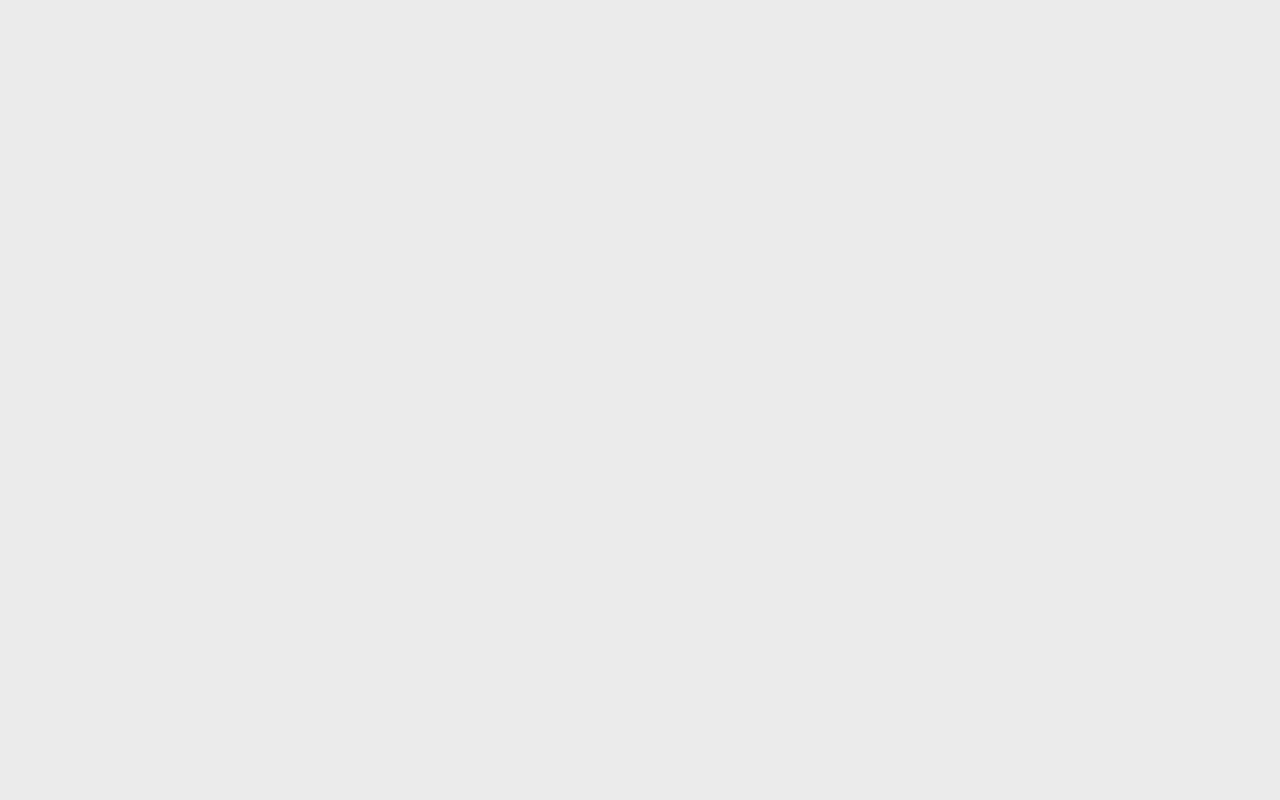
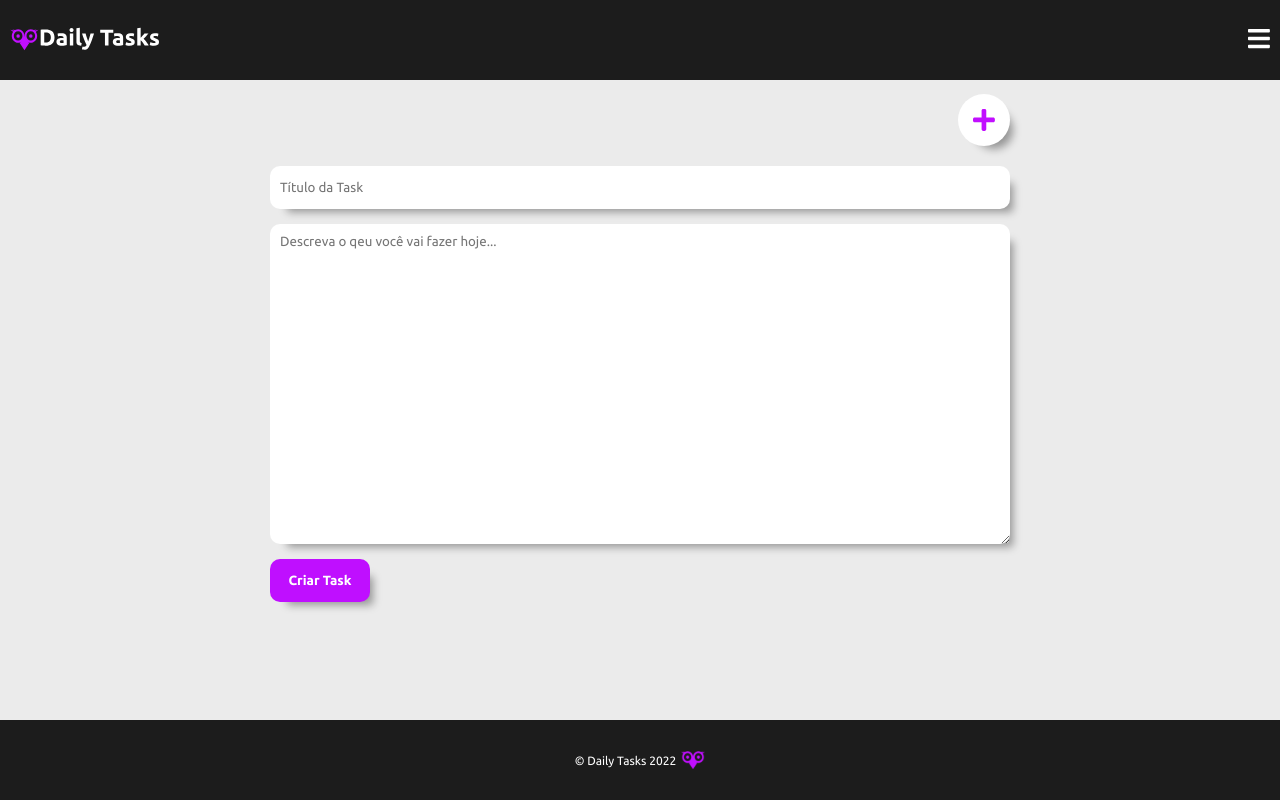
Before and after one commit to jandemasmo/daily-tasks, a React (Vite) app in the folder _daily_tasks/: page /createtask in a window 1280 px wide. Before the commit this address had no page. Built offline with nearby package versions, Linux system fonts and the light colour scheme; sample sign-in values are in the browser's storage.

Commit message:
FEAT- Implementation add new task

```diff
--- a/_daily_tasks/src/App.jsx
+++ b/_daily_tasks/src/App.jsx
@@ -6,7 +6,8 @@
 import { Login } from "./pages/Login";
 import { Register } from "./pages/Register";
 import { SingleTask } from "./pages/SingleTask";
-import { AddAndEdit } from "./pages/AddAndEdit";
+import { UpdateTask } from "./pages/UpdateTask";
+import { CreateTask } from "./pages/CreateTask";
 
 
 export function App() {
@@ -16,8 +17,8 @@
             <Route path="/register" element={<Register />} />
             <Route path="/login" element={<Login />} />
             <Route path="/task" element={<WithAuth> <SingleTask/> </WithAuth>} />
-            <Route path="/addtask" element={<WithAuth> <AddAndEdit/> </WithAuth>}/>
-            <Route path="/updatetask" element={<WithAuth> <AddAndEdit/> </WithAuth>} />
+            <Route path="/updatetask" element={<WithAuth> <UpdateTask/> </WithAuth>} />
+            <Route path="/createtask" element={<WithAuth> <CreateTask/> </WithAuth>} />
         </Routes>
     )
 }
--- a/_daily_tasks/src/pages/AddAndEdit/AddAndEdit.jsx
+++ /dev/null
@@ -1,28 +0,0 @@
-import "./AddAndEdit.css"
-import { Header } from "../../components/Header"
-import { Footer } from "../../components/Footer"
-
-export function AddAndEdit() {
-    return (
-        <div>
-            <Header />
-            <div className="content">
-                <div className="add--task">
-                    <a>
-                        <svg width="22" height="22" viewBox="0 0 22 22" fill="none" xmlns="http://www.w3.org/2000/svg">
-                            <path d="M20.3125 8.59375H13.2812V1.5625C13.2812 0.699707 12.5815 0 11.7188 0H10.1562C9.29346 0 8.59375 0.699707 8.59375 1.5625V8.59375H1.5625C0.699707 8.59375 0 9.29346 0 10.1562V11.7188C0 12.5815 0.699707 13.2812 1.5625 13.2812H8.59375V20.3125C8.59375 21.1753 9.29346 21.875 10.1562 21.875H11.7188C12.5815 21.875 13.2812 21.1753 13.2812 20.3125V13.2812H20.3125C21.1753 13.2812 21.875 12.5815 21.875 11.7188V10.1562C21.875 9.29346 21.1753 8.59375 20.3125 8.59375Z" fill="#C10FFF" />
-                        </svg>
-
-                    </a>
-                </div>
-                <form action="#" method="post" className="form_add_end_edit" id="addAndEdit">
-                    <input type="text" placeholder="title" name="title" id="title" />
-                    <textarea name="bory_task" id="" cols="30" rows="20"></textarea>
-                    <button className="button-default button_form_edit" >Adicionar</button>
-                    <div id="box_message"></div>
-                </form>
-            </div>
-            <Footer />
-        </div>
-    )
-}
--- a/_daily_tasks/src/pages/AddAndEdit/index.js
+++ /dev/null
@@ -1 +0,0 @@
-export * from "./AddAndEdit";
--- /dev/null
+++ b/_daily_tasks/src/pages/CreateTask/CreateTask.jsx
@@ -0,0 +1,68 @@
+import { useState } from "react";
+import { Navigate } from "react-router-dom";
+
+import "./CreateTask.css";
+import { TasksService } from "../../services/tasksService";
+import { Header } from "../../components/Header";
+import { Footer } from "../../components/Footer";
+
+export function CreateTask() {
+    const [ title, setTitle ] = useState("");
+    const [ body, setBody ] = useState("");
+    const [error, setError] = useState(false)
+    const [messageError, setMessageError] = useState();
+    const [redirectToDashboard, setRedirectToDashboard] = useState(false)
+
+
+    async function HandleSubmit(event){
+        event.preventDefault();
+        try {
+            await TasksService.createTask({title, body})
+            setRedirectToDashboard(true)
+        } catch (error) {
+            for(let key in error.response.data.message){
+                setMessageError(error.response.data.message[key])
+            }
+            setError(true)
+        }
+    }
+
+    if(redirectToDashboard){
+        return <Navigate to={"/dashboard"}/>
+    }
+
+    return (
+        <div>
+            <Header />
+            <div className="content">
+                <div className="add--task">
+                    <a>
+                        <svg width="22" height="22" viewBox="0 0 22 22" fill="none" xmlns="http://www.w3.org/2000/svg">
+                            <path d="M20.3125 8.59375H13.2812V1.5625C13.2812 0.699707 12.5815 0 11.7188 0H10.1562C9.29346 0 8.59375 0.699707 8.59375 1.5625V8.59375H1.5625C0.699707 8.59375 0 9.29346 0 10.1562V11.7188C0 12.5815 0.699707 13.2812 1.5625 13.2812H8.59375V20.3125C8.59375 21.1753 9.29346 21.875 10.1562 21.875H11.7188C12.5815 21.875 13.2812 21.1753 13.2812 20.3125V13.2812H20.3125C21.1753 13.2812 21.875 12.5815 21.875 11.7188V10.1562C21.875 9.29346 21.1753 8.59375 20.3125 8.59375Z" fill="#C10FFF" />
+                        </svg>
+
+                    </a>
+                </div>
+                <form onSubmit={HandleSubmit} className="form_add_end_edit" id="addAndEdit">
+                    <input type="text"
+                    placeholder="Título da Task"
+                    name="title"
+                    id="title"
+                    value={title}
+                    onChange={event => setTitle(event.target.value)} />
+
+                    <textarea name="bory_task"
+                    placeholder="Descreva o qeu você vai fazer hoje..."
+                    id="" cols="30"
+                    rows="20"
+                    value={body}
+                    onChange={event => setBody(event.target.value)}></textarea>
+
+                    <button className="button-default button_form_edit" >Criar Task</button>
+                    {error && <div className="input--message">{messageError}</div>}
+                </form>
+            </div>
+            <Footer />
+        </div>
+    )
+}
--- /dev/null
+++ b/_daily_tasks/src/pages/CreateTask/index.js
@@ -0,0 +1 @@
+export * from "./CreateTask";
--- /dev/null
+++ b/_daily_tasks/src/pages/UpdateTask/UpdateTask.jsx
@@ -0,0 +1,13 @@
+import { Header } from "../../components/Header"
+import { Footer } from "../../components/Footer"
+
+
+export function UpdateTask() {
+    return (
+        <div>
+            <Header />
+
+            <Footer />
+        </div>
+    )
+}
--- /dev/null
+++ b/_daily_tasks/src/pages/UpdateTask/index.js
@@ -0,0 +1 @@
+export * from "./UpdateTask";
--- /dev/null
+++ b/_daily_tasks/src/services/tasksService.js
@@ -0,0 +1,9 @@
+import Api  from "./api";
+
+export const TasksService = {
+    createTask: async (params) => {
+        await Api.post("/task", params,  {
+            headers: {"authorization": `Bearer ${localStorage.getItem('token')}` }
+        });
+    }
+}
--- a/_daily_tasks/src/services/usersService.js
+++ b/_daily_tasks/src/services/usersService.js
@@ -10,7 +10,7 @@
     logout: () =>{
         localStorage.removeItem("user", null);
         localStorage.removeItem("token", null);
-    }
+    },
 }
 
 export default UsersService;
```
Also changed, not shown: _daily_tasks/src/pages/CreateTask/CreateTask.css (renamed from _daily_tasks/src/pages/AddAndEdit/AddAndEdit.css), 1 other file (tests, documents, lock files or other folders).
